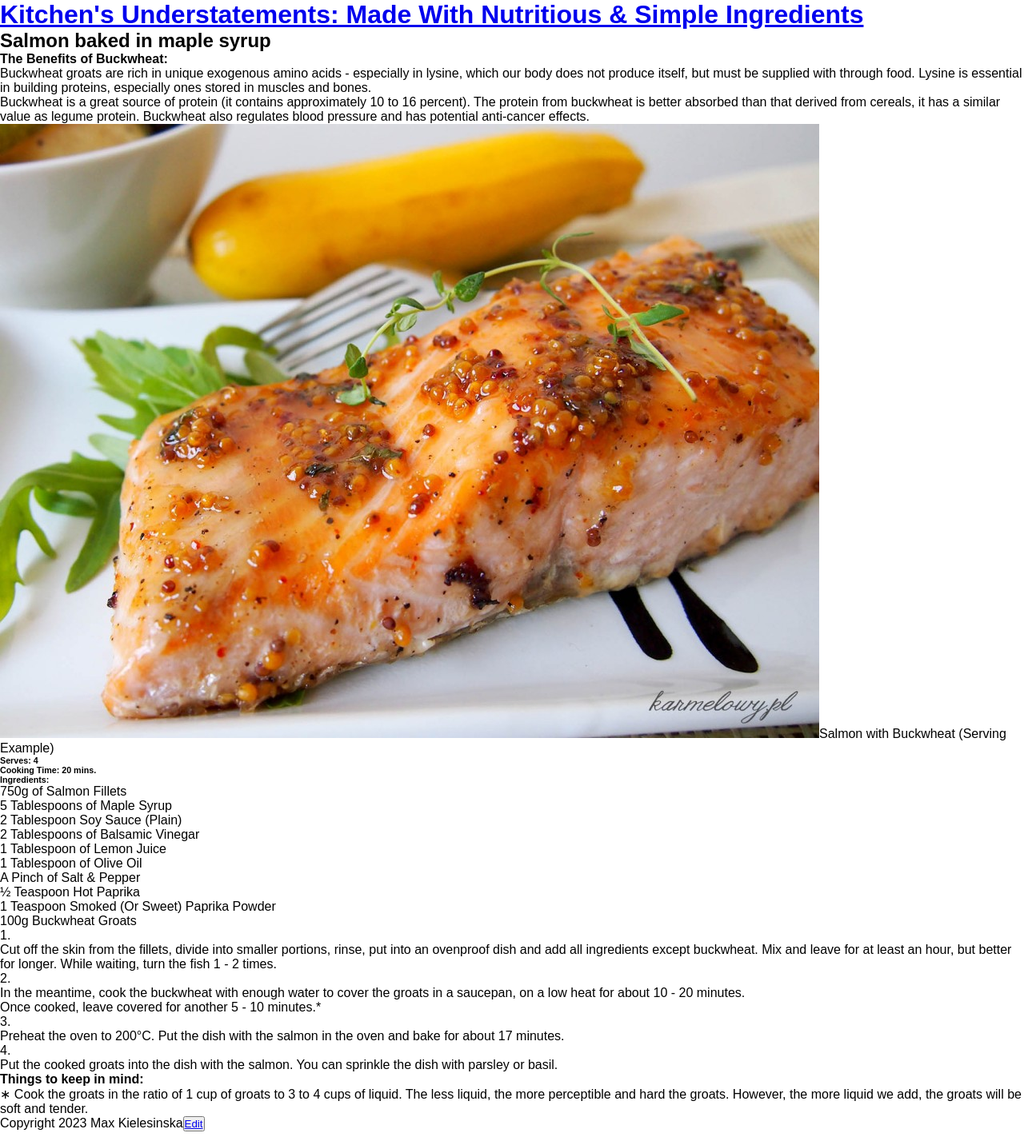
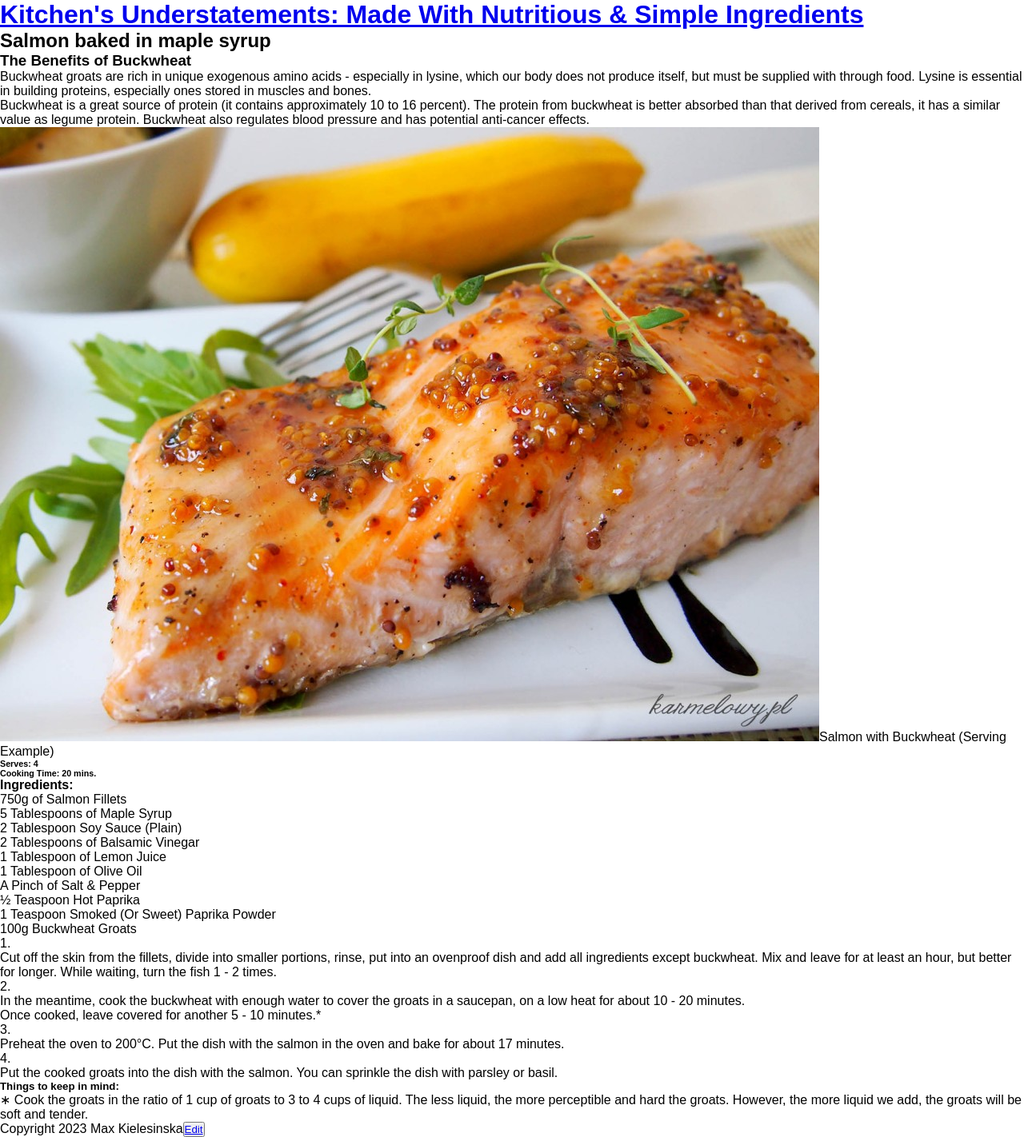
Before and after one commit to max19057767/maxrecipes, a Jekyll site: the page built from _recipes/salmon-baked-in-maple-syrup.md, in a window 1280 px wide. Shown: the whole page at 80% size. Built offline with Jekyll 4.4.1, drawn with Linux system fonts in a browser that asks for light colours.

```diff
--- a/_recipes/salmon-baked-in-maple-syrup.md
+++ b/_recipes/salmon-baked-in-maple-syrup.md
@@ -4,59 +4,42 @@ date: 2023-02-09T19:19:15.128Z
 order: 4
 layout: recipe
 ---
-#### The Benefits of Buckwheat:
+### The Benefits of Buckwheat
 
 Buckwheat groats are rich in unique exogenous amino acids - especially in lysine, which our body does not produce itself, but must be supplied with through food. Lysine is essential in building proteins, especially ones stored in muscles and bones.
 
 Buckwheat is a great source of protein (it contains approximately 10 to 16 percent). The protein from buckwheat is better absorbed than that derived from cereals, it has a similar value as legume protein. Buckwheat also regulates blood pressure and has potential anti-cancer effects.
 
-
-
 ![Salmon](../uploads/salmon-i-kasza.jpg "Salmon with Buckwheat (Serving Example)")
-
-
 
 > ###### Serves: 4
 >
 > ###### Cooking Time: 20 mins.
 
+#### Ingredients:
+
+* 750g of Salmon Fillets
+* 5 Tablespoons of Maple Syrup
+* 2 Tablespoon Soy Sauce (Plain)
+* 2 Tablespoons of Balsamic Vinegar
+* 1 Tablespoon of Lemon Juice
+* 1 Tablespoon of Olive Oil
+* A Pinch of Salt & Pepper
+* ½ Teaspoon Hot Paprika
+* 1 Teaspoon Smoked (Or Sweet) Paprika Powder
+* 100g Buckwheat Groats
 
 
-###### Ingredients:
-
-750g of Salmon Fillets
-
-5 Tablespoons of Maple Syrup
-
-2 Tablespoon Soy Sauce (Plain)
-
-2 Tablespoons of Balsamic Vinegar
-
-1 Tablespoon of Lemon Juice
-
-1 Tablespoon of Olive Oil
-
-A Pinch of Salt & Pepper
-
-½ Teaspoon Hot Paprika
-
-1 Teaspoon Smoked (Or Sweet) Paprika Powder
-
-100g Buckwheat Groats
 
 1.
 
 Cut off the skin from the fillets, divide into smaller portions, rinse, put into an ovenproof dish and add all ingredients except buckwheat. Mix and leave for at least an hour, but better for longer. While waiting, turn the fish 1 - 2 times.
-
-
 
 2.
 
 In the meantime, cook the buckwheat with enough water to cover the groats in a saucepan, on a low heat for about 10 - 20 minutes.
 
 Once cooked, leave covered for another 5 - 10 minutes.*
-
-
 
 3.
 
@@ -68,6 +51,6 @@ Put the cooked groats into the dish with the salmon. You can sprinkle the dish w
 
 
 
-**Things to keep in mind:**
+##### Things to keep in mind:
 
 ∗ Cook the groats in the ratio of 1 cup of groats to 3 to 4 cups of liquid. The less liquid, the more perceptible and hard the groats. However, the more liquid we add, the groats will be soft and tender.
```
